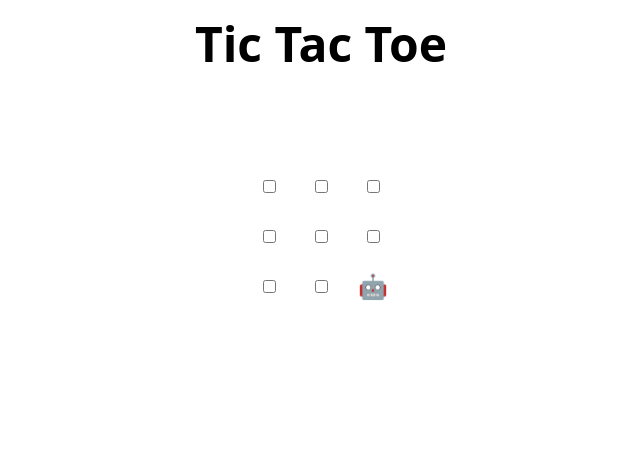
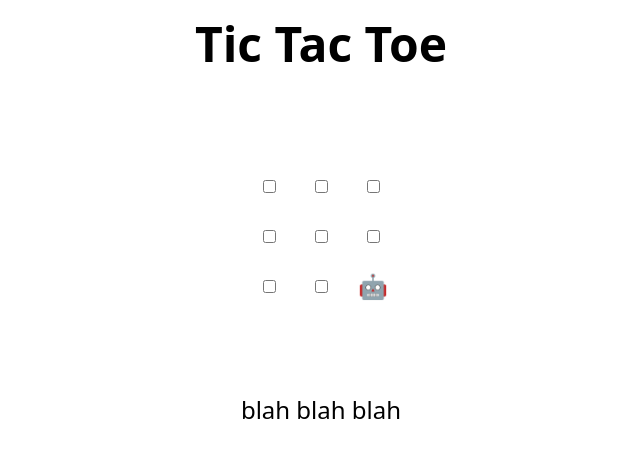
Before and after one commit to hannahadaniel/skills-review-pull-requests, a plain HTML site: page index.html in a window 1280 px wide. Shown: the whole page, without its empty margins (319-959 px from the left). Drawn offline with Linux system fonts and the light colour scheme.

Commit message:
Update index.html

```diff
--- a/index.html
+++ b/index.html
@@ -48,7 +48,7 @@
 </table>
 
 <h2 hidden>Game over, refresh to play again 🧑‍💻 🤖!</h2>
-
+blah blah blah
 <script>
   // Initialization
   const boxes = Array.from(document.querySelectorAll("td"));
```
